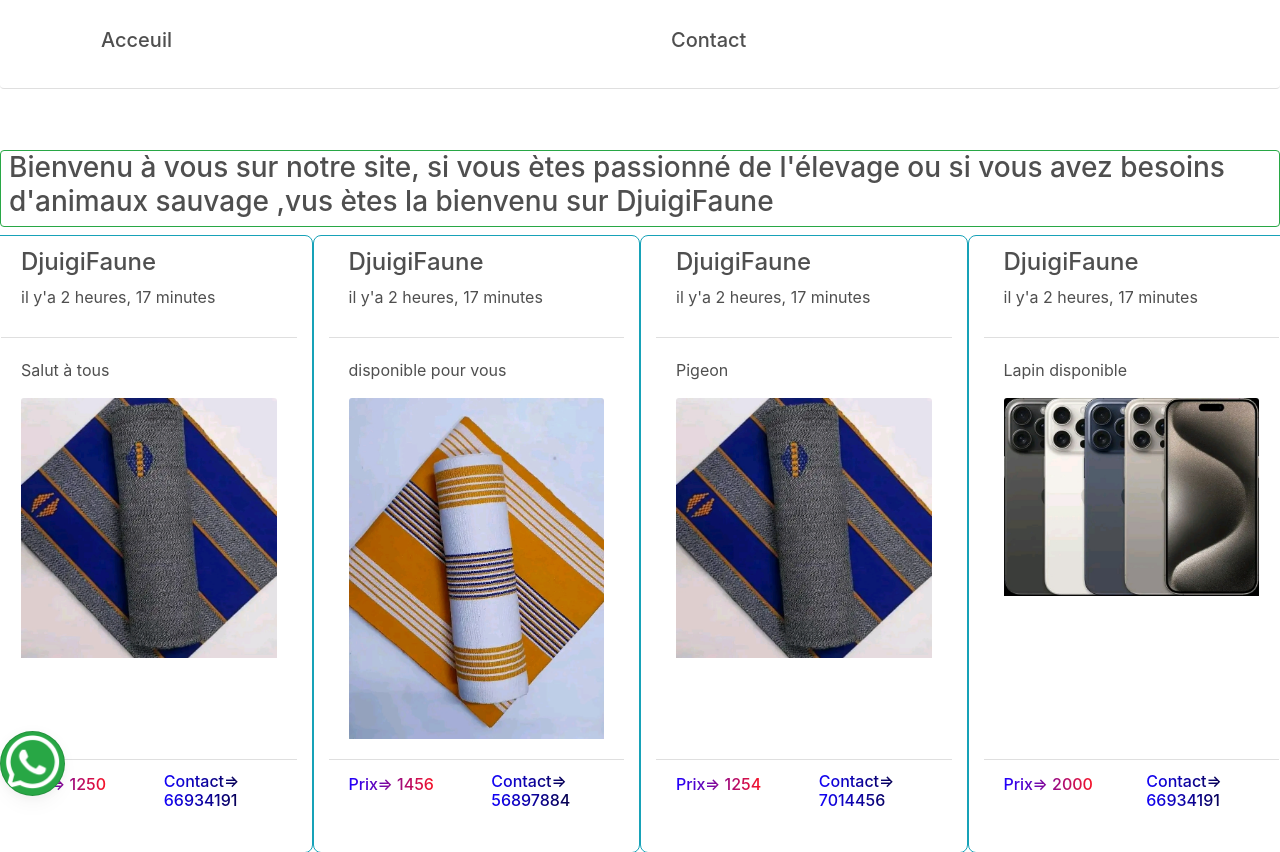
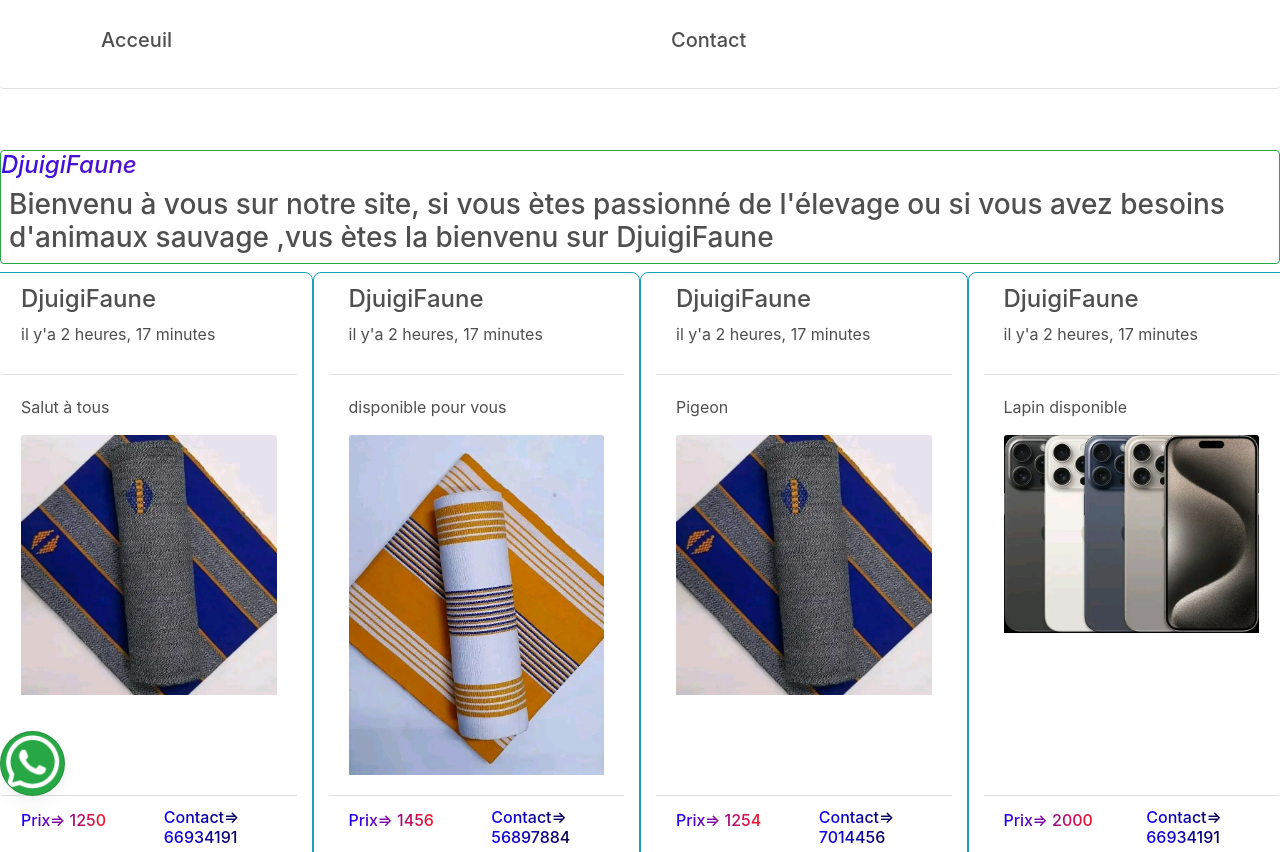
Before and after one commit to bailouyinakoa/gaztel, a Django app: page / in a window 1280 px wide. Shown: the top 852 px of the page. Run offline with Django 5.2, Linux system fonts and the light colour scheme; data comes from the database, SQL or seed files in the repository; some libraries are stand-ins or nearby versions.

Commit message:
Update index.html

```diff
--- a/DjuigiFaune/templates/index.html
+++ b/DjuigiFaune/templates/index.html
@@ -81,6 +81,7 @@
       }
     </style>
         <div class="card shadow-0 border border-5 border-success justify-content-center text-center">
+            <a class="text-center" href="#" ><h3 class="text-center" id="djiguifaune" style="font-style:oblique;">DjuigiFaune</h3></a>
             <h3 class="text-sm-start ms-2">Bienvenu à vous sur notre site, si vous ètes passionné de l'élevage ou si vous avez besoins d'animaux sauvage ,vus ètes la bienvenu sur DjuigiFaune</h3>
         </div>
         <div class="row">
@@ -110,7 +111,7 @@
      </div>
      </div>
 
-     <a href="https://wa.me/KTCIOXX2HAJJJ1">
+     <a href="https://wa.me/+22607264019">
             <div class="card rounded-circle bg-success fixed-bottom  mb-1 end-0 text-center" style="width: 65px; height: 65px; ">
                 <img class="card-img-top rounded-circle" src="static/img/what.png" alt="">
             </div>
```
